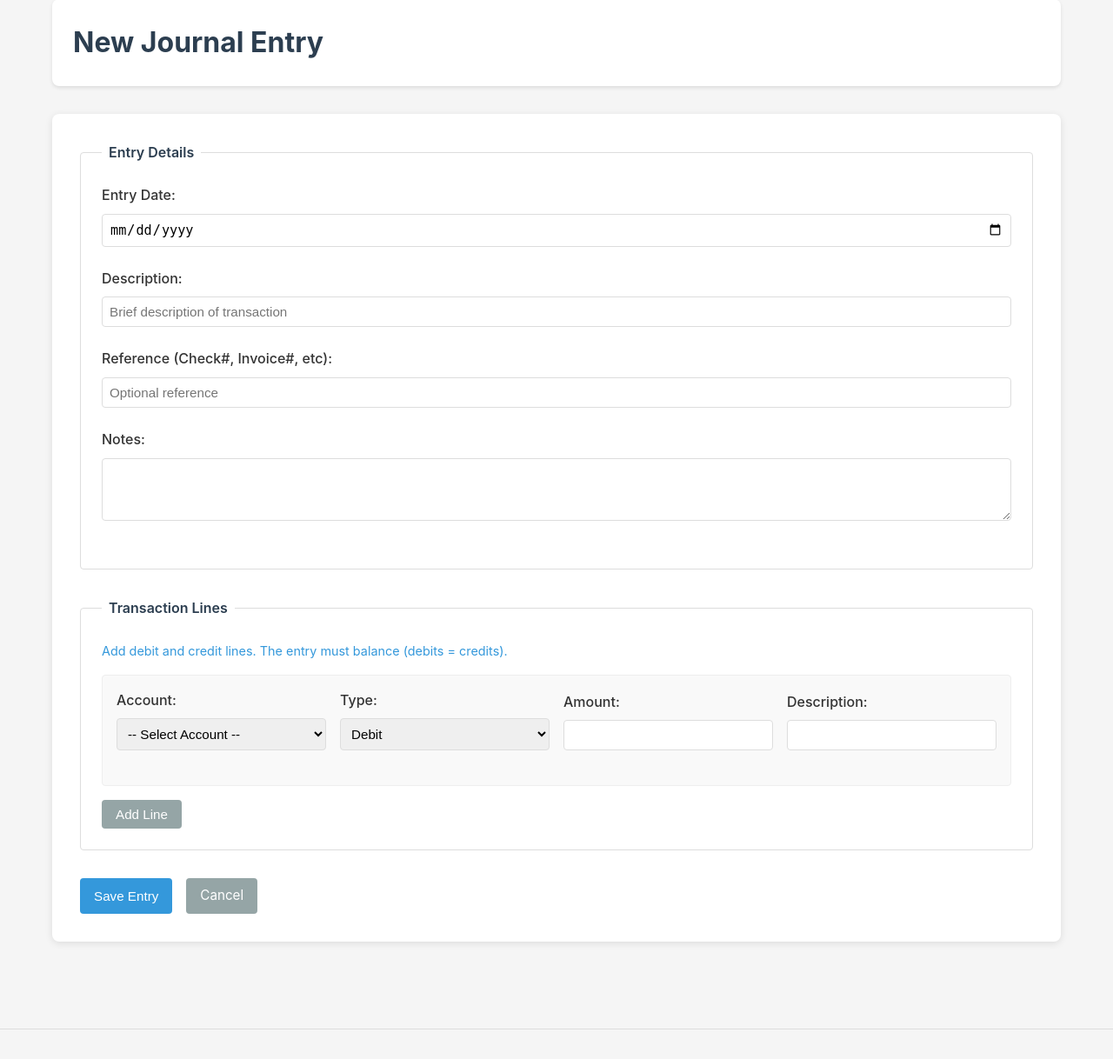
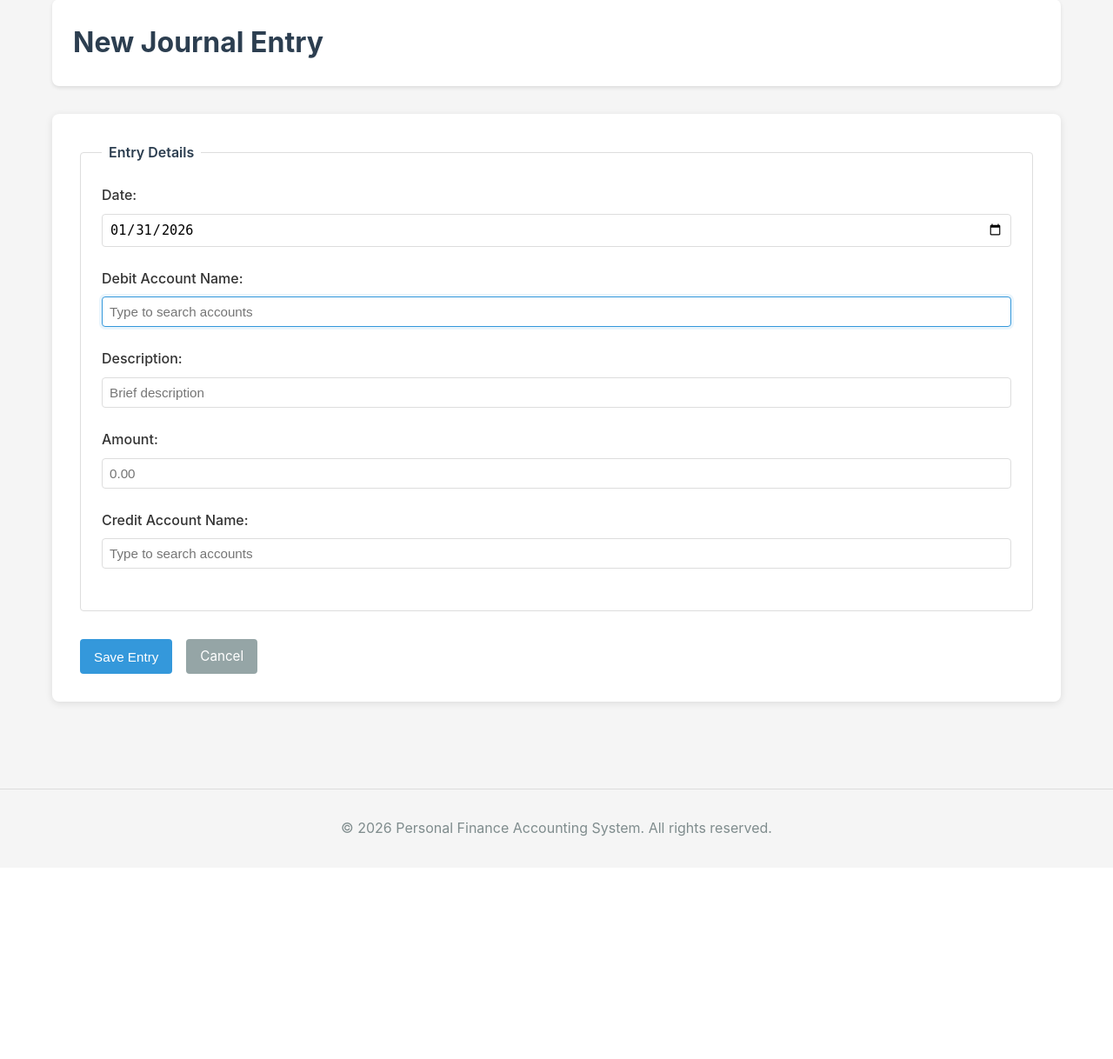
Before and after one commit to nitinku5021a/PerFinPy, a Flask app: page /transactions/new in a window 1280 px wide. Shown: the part 123-1341 px from the top of the page at 87% size. After the commit the page ends 1085 px from the top, so only its background shows below. Run offline with Flask 2, Linux system fonts and the light colour scheme.

Commit message:
improved

```diff
--- a/app/routes/transactions.py
+++ b/app/routes/transactions.py
@@ -63,68 +63,52 @@ def list_transactions():
 
 @bp.route('/new', methods=['GET', 'POST'])
 def new_transaction():
-    """Create new journal entry"""
+    """Create new journal entry (simplified: date, debit account, description, amount, credit account)."""
+    accounts = Account.query.filter_by(is_active=True).order_by(Account.name).all()
     if request.method == 'POST':
         try:
-            entry_date = datetime.strptime(request.form['entry_date'], '%Y-%m-%d')
-            description = request.form['description']
-            reference = request.form.get('reference', '')
-            notes = request.form.get('notes', '')
+            entry_date = datetime.strptime(request.form.get('entry_date') or '', '%Y-%m-%d')
+            description = (request.form.get('description') or '').strip()
+            debit_account_id = request.form.get('debit_account_id')
+            credit_account_id = request.form.get('credit_account_id')
+            amount_str = request.form.get('amount', '0')
+            amount = abs(float(amount_str)) if amount_str else 0.0
 
-            # Create journal entry
+            if not description:
+                raise ValueError('Description is required')
+            if not debit_account_id or not credit_account_id:
+                raise ValueError('Debit and Credit accounts are required')
+            if amount <= 0:
+                raise ValueError('Amount must be greater than zero')
+            if int(debit_account_id) == int(credit_account_id):
+                raise ValueError('Debit and Credit must be different accounts')
+
             je = JournalEntry(
                 entry_date=entry_date,
                 description=description,
-                reference=reference,
-                notes=notes
+                reference='',
+                notes=''
             )
+            db.session.add(je)
+            db.session.flush()
 
-            db.session.add(je)
-            db.session.flush()  # Get the ID
-
-            # Add transaction lines
-            line_count_str = request.form.get('line_count', '0')
-            line_count = int(line_count_str) if line_count_str else 0
-            for i in range(line_count):
-                account_id = request.form.get(f'line_{i}_account_id')
-                line_type = request.form.get(f'line_{i}_type')
-                amount_str = request.form.get(f'line_{i}_amount', '0')
-                amount = float(amount_str) if amount_str else 0.0
-                line_desc = request.form.get(f'line_{i}_description', '')
-
-                if account_id and amount != 0 and line_type:
-                    # Normalize negative amounts: flip type when amount is negative
-                    amt = abs(amount)
-                    lt = line_type.upper()
-                    if amount < 0:
-                        lt = 'CREDIT' if lt == 'DEBIT' else 'DEBIT'
-                    tl = TransactionLine(
-                        journal_entry_id=je.id,
-                        account_id=int(account_id),
-                        line_type=lt,
-                        amount=amt,
-                        date=entry_date,
-                        description=line_desc
-                    )
-                    db.session.add(tl)
-
-            # Validate balanced entry
-            if not je.is_balanced():
-                db.session.rollback()
-                return render_template('transactions/new.html',
-                                     accounts=Account.query.all(),
-                                     error='Journal entry must be balanced (debits = credits)')
+            for account_id, line_type in [(debit_account_id, 'DEBIT'), (credit_account_id, 'CREDIT')]:
+                tl = TransactionLine(
+                    journal_entry_id=je.id,
+                    account_id=int(account_id),
+                    line_type=line_type,
+                    amount=amount,
+                    date=entry_date,
+                    description=''
+                )
+                db.session.add(tl)
 
             db.session.commit()
             return redirect(url_for('transactions.list_transactions'))
-
         except Exception as e:
             db.session.rollback()
-            return render_template('transactions/new.html',
-                                 accounts=Account.query.all(),
-                                 error=str(e))
+            return render_template('transactions/new.html', accounts=accounts, error=str(e))
 
-    accounts = Account.query.filter_by(is_active=True).all()
     return render_template('transactions/new.html', accounts=accounts)
 
 @bp.route('/<int:id>')
--- a/app/static/css/style.css
+++ b/app/static/css/style.css
@@ -171,6 +171,41 @@ body {
     outline: none;
     border-color: #3498db;
     box-shadow: 0 0 0 3px rgba(52, 152, 219, 0.1);
+}
+
+.account-typeahead-wrap {
+    position: relative;
+}
+.typeahead-dropdown {
+    display: none;
+    position: absolute;
+    top: 100%;
+    left: 0;
+    right: 0;
+    max-height: 220px;
+    overflow-y: auto;
+    background: white;
+    border: 1px solid #ddd;
+    border-top: none;
+    border-radius: 0 0 4px 4px;
+    box-shadow: 0 4px 12px rgba(0,0,0,0.1);
+    z-index: 100;
+}
+.typeahead-dropdown.open {
+    display: block;
+}
+.typeahead-item {
+    padding: 0.5rem 0.75rem;
+    cursor: pointer;
+    font-size: 0.95rem;
+    border-bottom: 1px solid #f0f0f0;
+}
+.typeahead-item:hover,
+.typeahead-item:focus {
+    background: #ecf0f1;
+}
+.typeahead-item:last-child {
+    border-bottom: none;
 }
 
 .form-row {
--- a/app/templates/transactions/new.html
+++ b/app/templates/transactions/new.html
@@ -11,67 +11,38 @@
 <div class="alert alert-danger">{{ error }}</div>
 {% endif %}
 
-<form method="POST" class="form-large">
+<form method="POST" class="form-large" id="newEntryForm">
     <fieldset>
         <legend>Entry Details</legend>
 
         <div class="form-group">
-            <label for="entry_date">Entry Date:</label>
-            <input type="date" id="entry_date" name="entry_date" required>
+            <label for="entry_date">Date:</label>
+            <input type="date" id="entry_date" name="entry_date" required tabindex="2">
+        </div>
+
+        <div class="form-group account-typeahead-wrap">
+            <label for="debit_account_input">Debit Account Name:</label>
+            <input type="text" id="debit_account_input" autocomplete="off" placeholder="Type to search accounts" required tabindex="1">
+            <input type="hidden" id="debit_account_id" name="debit_account_id" value="">
+            <div class="typeahead-dropdown" id="debit_dropdown" role="listbox" aria-hidden="true"></div>
         </div>
 
         <div class="form-group">
             <label for="description">Description:</label>
-            <input type="text" id="description" name="description" required placeholder="Brief description of transaction">
+            <input type="text" id="description" name="description" required placeholder="Brief description" tabindex="3">
         </div>
 
         <div class="form-group">
-            <label for="reference">Reference (Check#, Invoice#, etc):</label>
-            <input type="text" id="reference" name="reference" placeholder="Optional reference">
+            <label for="amount">Amount:</label>
+            <input type="number" id="amount" name="amount" step="0.01" min="0.01" required placeholder="0.00" tabindex="4">
         </div>
 
-        <div class="form-group">
-            <label for="notes">Notes:</label>
-            <textarea id="notes" name="notes" rows="3"></textarea>
+        <div class="form-group account-typeahead-wrap">
+            <label for="credit_account_input">Credit Account Name:</label>
+            <input type="text" id="credit_account_input" autocomplete="off" placeholder="Type to search accounts" required tabindex="5">
+            <input type="hidden" id="credit_account_id" name="credit_account_id" value="">
+            <div class="typeahead-dropdown" id="credit_dropdown" role="listbox" aria-hidden="true"></div>
         </div>
-    </fieldset>
-
-    <fieldset>
-        <legend>Transaction Lines</legend>
-        <p class="info">Add debit and credit lines. The entry must balance (debits = credits).</p>
-
-        <div id="lines-container">
-            <div class="transaction-line">
-                <div class="form-row">
-                    <div class="form-group">
-                        <label>Account:</label>
-                        <select name="line_0_account_id" required>
-                            <option value="">-- Select Account --</option>
-                            {% for account in accounts %}
-                            <option value="{{ account.id }}">{{ account.name|camelcase }}</option>
-                            {% endfor %}
-                        </select>
-                    </div>
-                    <div class="form-group">
-                        <label>Type:</label>
-                        <select name="line_0_type" required>
-                            <option value="DEBIT">Debit</option>
-                            <option value="CREDIT">Credit</option>
-                        </select>
-                    </div>
-                    <div class="form-group">
-                        <label>Amount:</label>
-                        <input type="number" name="line_0_amount" step="0.01" required>
-                    </div>
-                    <div class="form-group">
-                        <label>Description:</label>
-                        <input type="text" name="line_0_description">
-                    </div>
-                </div>
-            </div>
-        </div>
-
-        <button type="button" onclick="addLine()" class="btn btn-secondary">Add Line</button>
     </fieldset>
 
     <div class="form-actions">
@@ -81,60 +52,107 @@
 </form>
 
 <script>
-    let lineCount = 1;
+(function() {
+    const accountsData = [
+        {% for acc in accounts %}
+        { id: {{ acc.id }}, path: {{ (acc.get_path()|camelcase)|tojson }} }{% if not loop.last %},{% endif %}
+        {% endfor %}
+    ];
 
-    function addLine() {
-        const container = document.getElementById('lines-container');
-        const lineDiv = document.createElement('div');
-        lineDiv.className = 'transaction-line';
-        lineDiv.innerHTML = `
-            <div class="form-row">
-                <div class="form-group">
-                    <label>Account:</label>
-                    <select name="line_${lineCount}_account_id" required>
-                        <option value="">-- Select Account --</option>
-                        {% for account in accounts %}
-                        <option value="{{ account.id }}">{{ account.name|camelcase }}</option>
-                        {% endfor %}
-                    </select>
-                </div>
-                <div class="form-group">
-                    <label>Type:</label>
-                    <select name="line_${lineCount}_type" required>
-                        <option value="DEBIT">Debit</option>
-                        <option value="CREDIT">Credit</option>
-                    </select>
-                </div>
-                <div class="form-group">
-                    <label>Amount:</label>
-                    <input type="number" name="line_${lineCount}_amount" step="0.01" required>
-                </div>
-                <div class="form-group">
-                    <label>Description:</label>
-                    <input type="text" name="line_${lineCount}_description">
-                </div>
-                <button type="button" onclick="removeLine(this)" class="btn btn-danger">Remove</button>
-            </div>
-        `;
-        container.appendChild(lineDiv);
-        lineCount++;
+    const today = new Date();
+    document.getElementById('entry_date').value = today.getFullYear() + '-' + String(today.getMonth() + 1).padStart(2, '0') + '-' + String(today.getDate()).padStart(2, '0');
 
-        // Update line_count hidden field
-        document.querySelector('input[name="line_count"]').value = lineCount;
+    function setupTypeahead(inputId, hiddenId, dropdownId) {
+        const input = document.getElementById(inputId);
+        const hidden = document.getElementById(hiddenId);
+        const dropdown = document.getElementById(dropdownId);
+        let selectedPath = null;
+
+        function showDropdown(items) {
+            dropdown.innerHTML = '';
+            dropdown.setAttribute('aria-hidden', 'false');
+            if (items.length === 0) {
+                dropdown.classList.remove('open');
+                return;
+            }
+            items.forEach(function(acc) {
+                const div = document.createElement('div');
+                div.className = 'typeahead-item';
+                div.setAttribute('role', 'option');
+                div.textContent = acc.path;
+                div.dataset.id = acc.id;
+                div.dataset.path = acc.path;
+                div.addEventListener('click', function() {
+                    hidden.value = acc.id;
+                    input.value = acc.path;
+                    selectedPath = acc.path;
+                    dropdown.classList.remove('open');
+                    dropdown.innerHTML = '';
+                    dropdown.setAttribute('aria-hidden', 'true');
+                });
+                dropdown.appendChild(div);
+            });
+            dropdown.classList.add('open');
+        }
+
+        function hideDropdown() {
+            dropdown.classList.remove('open');
+            dropdown.innerHTML = '';
+            dropdown.setAttribute('aria-hidden', 'true');
+        }
+
+        input.addEventListener('input', function() {
+            const q = (input.value || '').trim().toLowerCase();
+            if (q.length === 0) {
+                hidden.value = '';
+                selectedPath = null;
+                hideDropdown();
+                return;
+            }
+            if (selectedPath !== null && input.value.trim() !== selectedPath) {
+                hidden.value = '';
+                selectedPath = null;
+            }
+            const matches = accountsData.filter(function(acc) {
+                return acc.path.toLowerCase().indexOf(q) !== -1;
+            }).slice(0, 12);
+            showDropdown(matches);
+        });
+
+        input.addEventListener('focus', function() {
+            const q = (input.value || '').trim().toLowerCase();
+            if (q.length > 0) {
+                const matches = accountsData.filter(function(acc) {
+                    return acc.path.toLowerCase().indexOf(q) !== -1;
+                }).slice(0, 12);
+                showDropdown(matches);
+            }
+        });
+
+        input.addEventListener('blur', function() {
+            setTimeout(hideDropdown, 200);
+        });
+
+        input.addEventListener('keydown', function(e) {
+            if (e.key === 'Escape') {
+                hideDropdown();
+            }
+        });
     }
 
-    function removeLine(btn) {
-        btn.closest('.transaction-line').remove();
-    }
+    setupTypeahead('debit_account_input', 'debit_account_id', 'debit_dropdown');
+    setupTypeahead('credit_account_input', 'credit_account_id', 'credit_dropdown');
 
-    // Initialize line_count
+    document.getElementById('newEntryForm').addEventListener('submit', function() {
+        if (!document.getElementById('debit_account_id').value || !document.getElementById('credit_account_id').value) {
+            return false;
+        }
+        return true;
+    });
+
     document.addEventListener('DOMContentLoaded', function() {
-        const form = document.querySelector('form');
-        const lineCountInput = document.createElement('input');
-        lineCountInput.type = 'hidden';
-        lineCountInput.name = 'line_count';
-        lineCountInput.value = '1';
-        form.appendChild(lineCountInput);
+        document.getElementById('debit_account_input').focus();
     });
+})();
 </script>
 {% endblock %}
```
Also changed, not shown: tests/smoke_test.py (+4 -12 lines), tests/test_negative_amounts.py (+6 -16 lines), 1 other file.
